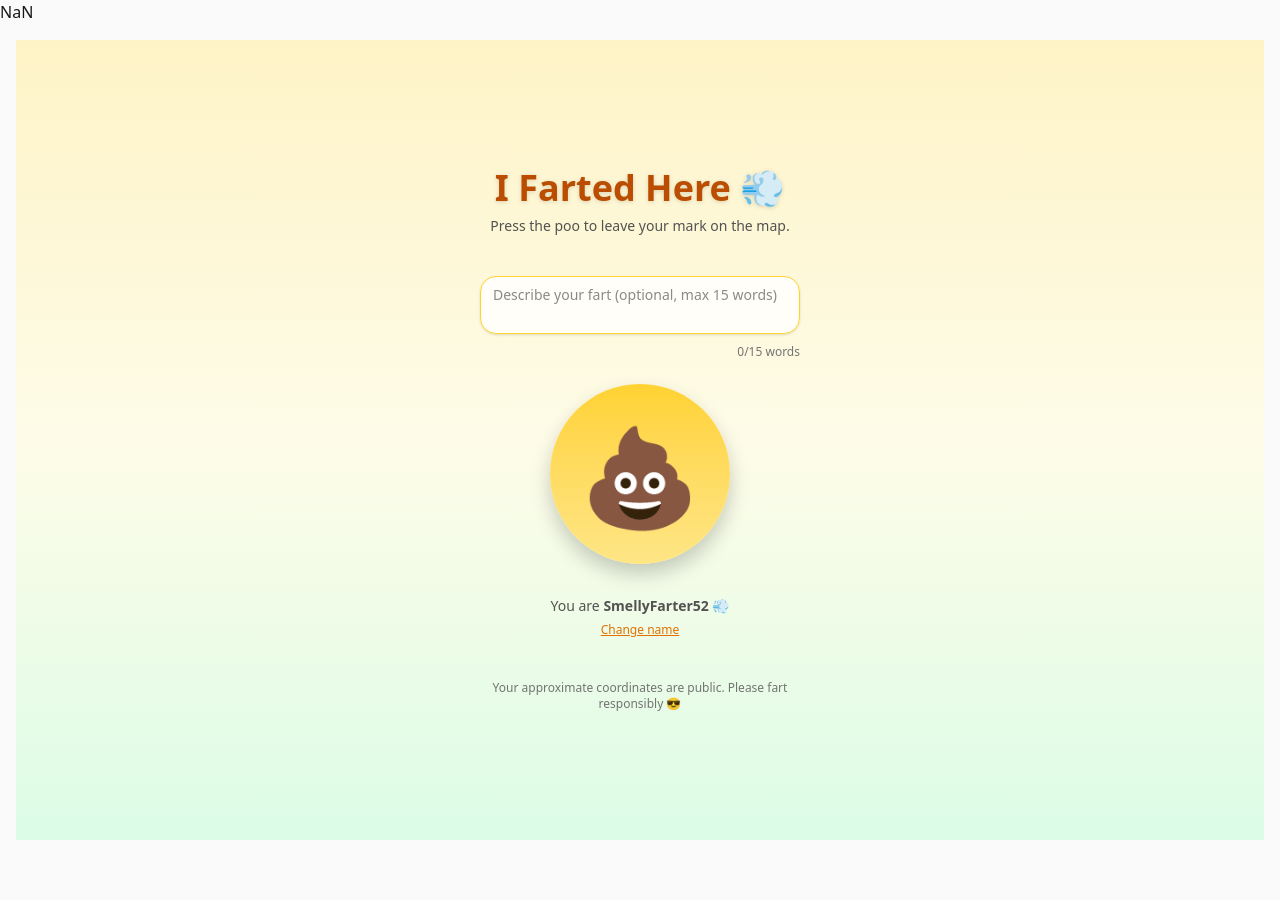
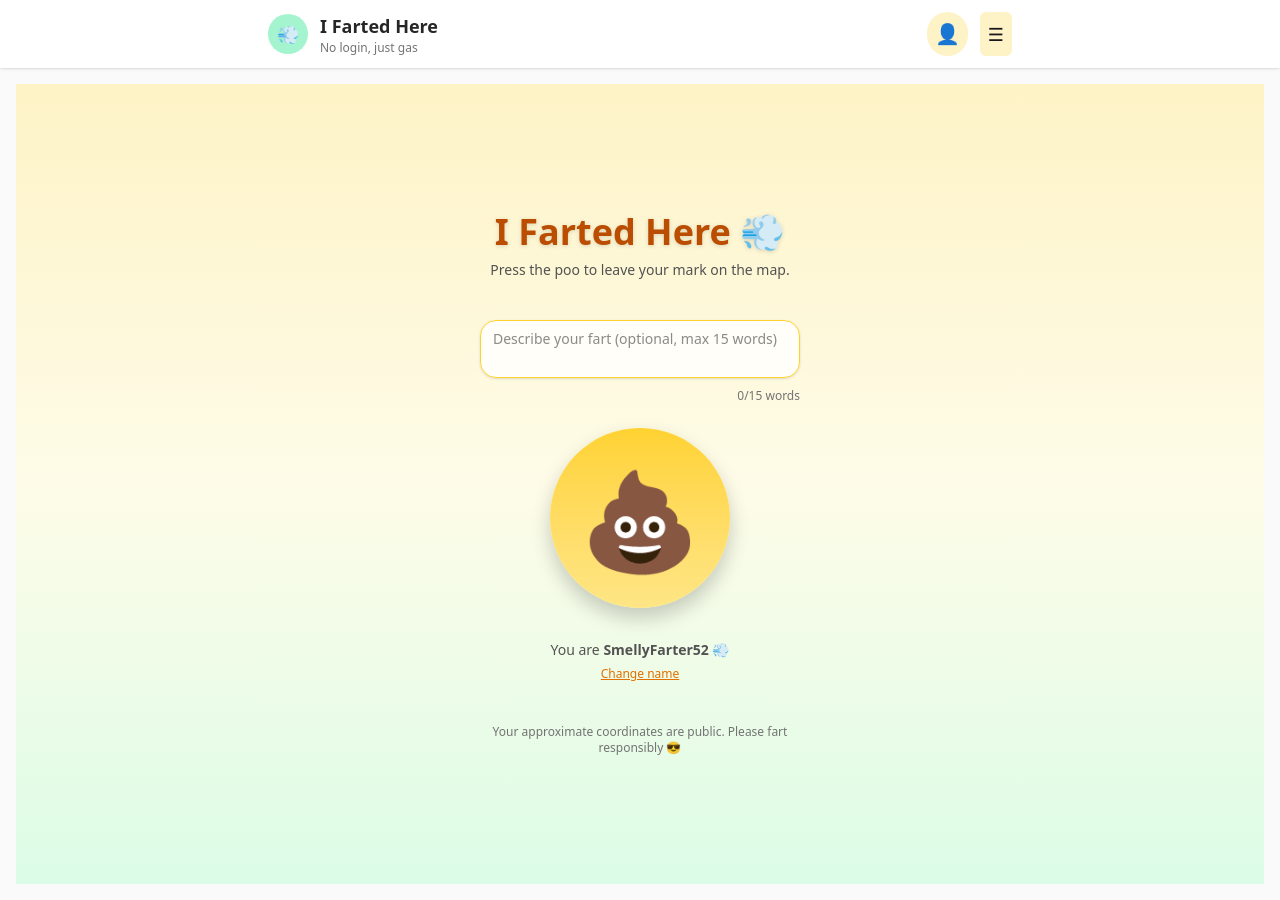
Before and after one commit to bryanrohan3/donehere, a React (Vite) app: page / in a window 1280 px wide. Before the commit the page ends 856 px from the top, so only its background shows below. Built offline with nearby package versions, Linux system fonts and the light colour scheme.

Commit message:
add navbar back 2

```diff
--- a/src/components/HamburgerNav.jsx
+++ b/src/components/HamburgerNav.jsx
@@ -23,8 +23,8 @@ export default function HamburgerNav() {
     return () => document.removeEventListener("mousedown", handleClickOutside);
   }, []);
 
-  return +(
-    <header className="bg-white shadow-sm sticky top-0 z-1000">
+  return (
+    <header className="bg-white shadow-sm sticky top-0 z-30">
       <div className="max-w-3xl mx-auto flex items-center justify-between p-3 relative">
         {/* Left Section - Logo + Title */}
         <div className="flex items-center gap-3">
```
